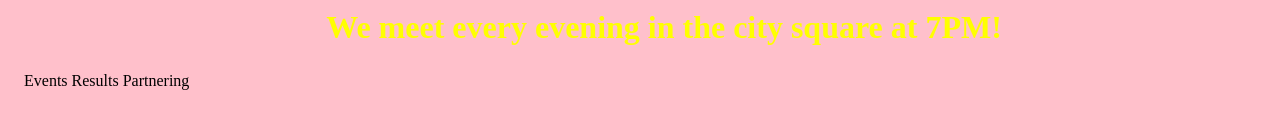
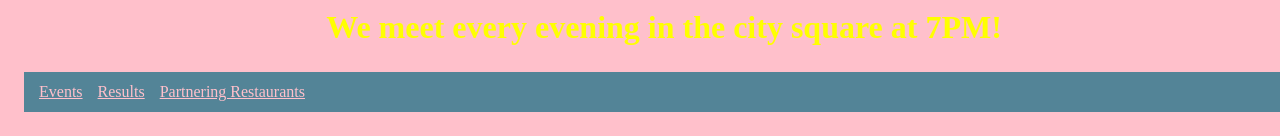
Before and after one commit to mimichnvt/Southvillage, a plain HTML site: page index.html in a window 1280 px wide. Shown: the part 2292-2428 px from the top of the page. Before the commit the page ends 2406 px from the top, so only its background shows below. Drawn offline with Linux system fonts and the light colour scheme.

Commit message:
add footer

```diff
--- a/index.html
+++ b/index.html
@@ -47,9 +47,9 @@
         </div>
     </main>
     <footer>
-        <span>Events</span>
-        <span>Results</span>
-        <span>Partnering</span>
+        <span><a href=#>Events</a></span>
+        <span><a href=#>Results</a></span>
+        <span><a href=#>Partnering Restaurants</a></span>
     </footer>
 </body>
 
--- a/styles.css
+++ b/styles.css
@@ -6,7 +6,7 @@ body{
 }
 
 
-header{
+header, footer{
     color:pink;
     background-color: rgb(83, 132, 151) ;
     height:40px;
```
